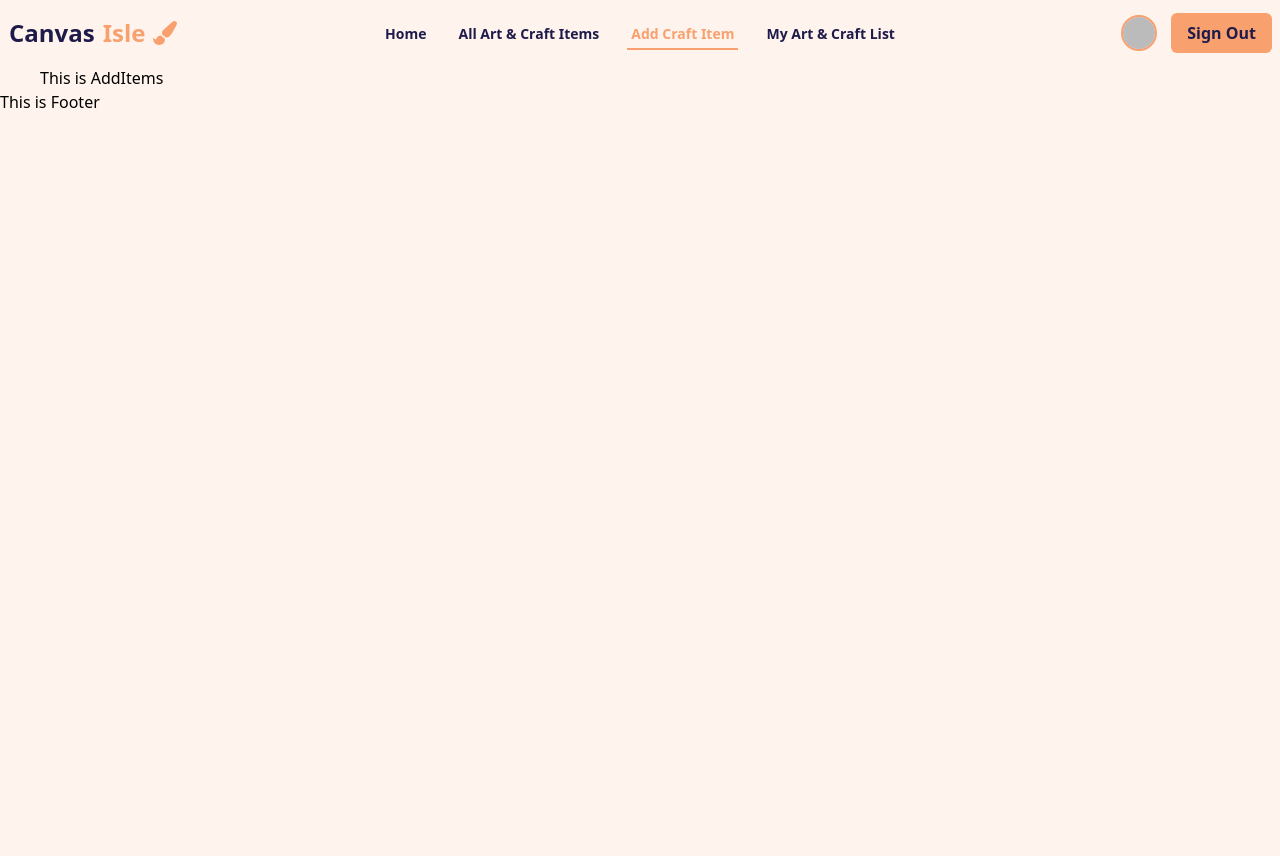
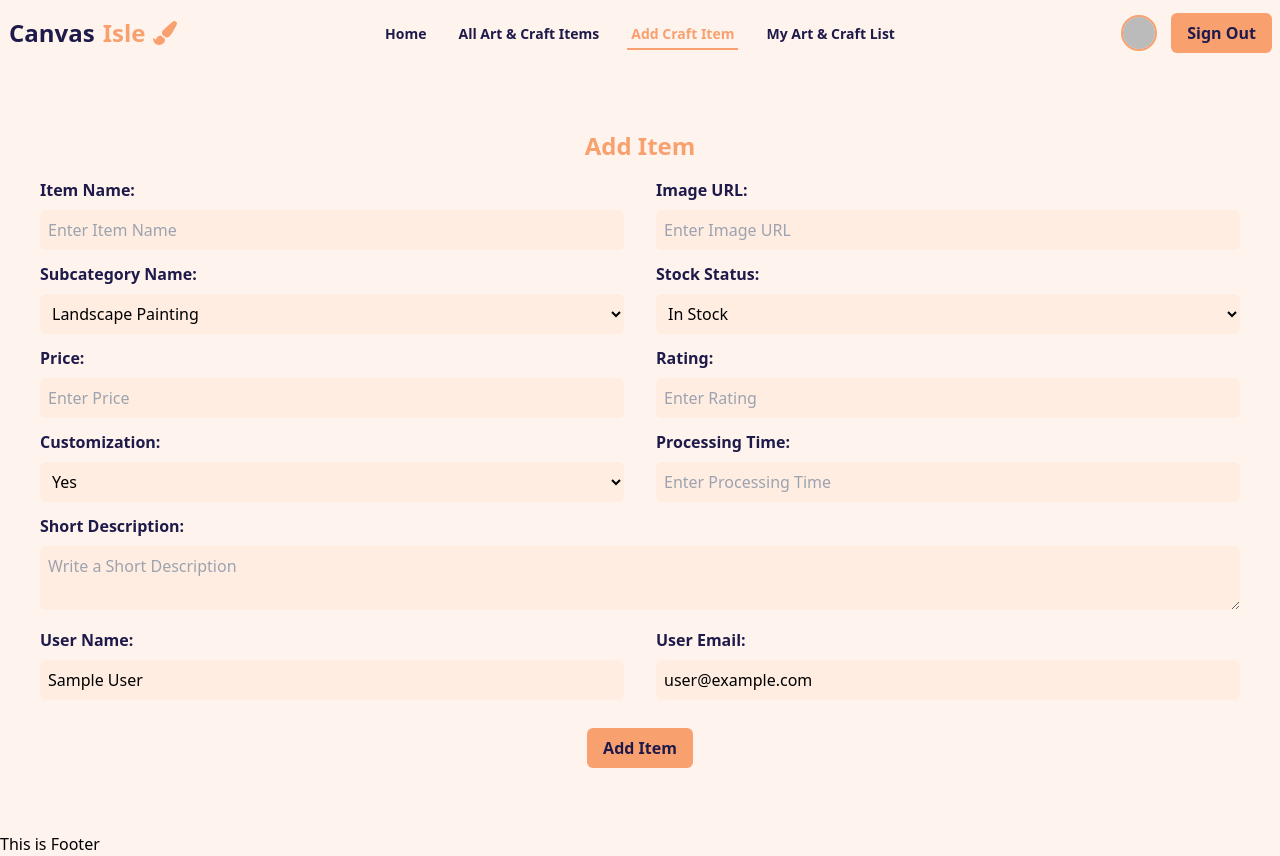
Before and after one commit to md-maheen-billah/Assignment-10-client-side, a React (Vite) app: page /additems in a window 1280 px wide. Before the commit the page ends 800 px from the top, so only its background shows below. Built offline with nearby package versions, Linux system fonts and the light colour scheme; no server answers; sample sign-in values are in the browser's storage.

Commit message:
added form to the add craft item section

```diff
--- a/src/Pages/AddItems/AddItems.jsx
+++ b/src/Pages/AddItems/AddItems.jsx
@@ -1,7 +1,235 @@
+import { useContext } from "react";
+import { AuthContext } from "../../AuthProvider/AuthProvider";
+
 const AddItems = () => {
+  const { user } = useContext(AuthContext);
+  const handleAddItem = (e) => {
+    e.preventDefault();
+    const form = e.target;
+    const image = form.image.value;
+    const item_name = form.item_name.value;
+    const subcategory_Name = form.subcategory_Name.value;
+    const description = form.description.value;
+    const price = form.price.value;
+    const rating = form.rating.value;
+    const customization = form.customization.value;
+    const processing_time = form.processing_time.value;
+    const stockStatus = form.stockStatus.value;
+
+    const newItem = {
+      image,
+      item_name,
+      subcategory_Name,
+      description,
+      price,
+      rating,
+      customization,
+      processing_time,
+      stockStatus,
+    };
+
+    console.log(newItem);
+  };
+
   return (
-    <div>
-      <h2>This is AddItems</h2>
+    <div className="mt-4 mb-8 lg:my-16 ">
+      <h2 className="text-center text-2xl font-bold text-[#f9a06f] animate__animated animate__headShake  animate__slow animate__infinite">
+        Add Item
+      </h2>
+      <form onSubmit={handleAddItem} className="mt-4 space-y-3">
+        <div className="flex gap-8">
+          <div className="w-1/2">
+            <label className="text-[#1e1b4b] font-semibold" htmlFor="item_name">
+              Item Name:
+            </label>
+            <input
+              className="mt-2  p-2 rounded-md w-full bg-[#ffede2]"
+              type="text"
+              id="item_name"
+              name="item_name"
+              required
+              placeholder="Enter Item Name"
+            />
+          </div>
+          <div className="w-1/2">
+            <label className="text-[#1e1b4b] font-semibold" htmlFor="image">
+              Image URL:
+            </label>
+            <input
+              className="mt-2  p-2 rounded-md w-full bg-[#ffede2]"
+              type="text"
+              id="image"
+              name="image"
+              required
+              placeholder="Enter Image URL"
+            />
+          </div>
+        </div>
+        <div className="flex gap-8">
+          <div className="w-1/2">
+            <label
+              className="text-[#1e1b4b] font-semibold"
+              htmlFor="subcategory_Name"
+            >
+              Subcategory Name:
+            </label>
+            <select
+              className="mt-2  p-2 rounded-md w-full bg-[#ffede2]"
+              id="subcategory_Name"
+              name="subcategory_Name"
+              placeholder="Select Subcategory"
+              required
+            >
+              <option value="Landscape Painting">Landscape Painting</option>
+              <option value="Portrait Drawing">Portrait Drawing</option>
+              <option value="Watercolour Painting">
+                Watercolour Painting:
+              </option>
+              <option value="Oil Painting">Oil Painting</option>
+              <option value="Charcoal Sketching">Charcoal Sketching</option>
+              <option value="Cartoon Drawing">Cartoon Drawing</option>
+            </select>
+          </div>
+          <div className="w-1/2">
+            <label
+              className="text-[#1e1b4b] font-semibold"
+              htmlFor="stockStatus"
+            >
+              Stock Status:
+            </label>
+            <select
+              className="mt-2  p-2 rounded-md w-full bg-[#ffede2]"
+              id="stockStatus"
+              name="stockStatus"
+              placeholder="Select Stock"
+              required
+            >
+              <option value="In Stock">In Stock</option>
+              <option value="Made to Order">Made to Order</option>
+            </select>
+          </div>
+        </div>
+        <div className="flex gap-8">
+          <div className="w-1/2">
+            <label className="text-[#1e1b4b] font-semibold" htmlFor="price">
+              Price:
+            </label>
+            <input
+              className="mt-2  p-2 rounded-md w-full bg-[#ffede2]"
+              type="text"
+              id="price"
+              name="price"
+              required
+              placeholder="Enter Price"
+            />
+          </div>
+          <div className="w-1/2">
+            <label className="text-[#1e1b4b] font-semibold" htmlFor="rating">
+              Rating:
+            </label>
+            <input
+              className="mt-2  p-2 rounded-md w-full bg-[#ffede2]"
+              maxLength={5}
+              max={5}
+              min={0}
+              type="number"
+              placeholder="Enter Rating"
+              id="rating"
+              name="rating"
+            />
+          </div>
+        </div>
+        <div className="flex gap-8">
+          <div className="w-1/2">
+            <label
+              className="text-[#1e1b4b] font-semibold"
+              htmlFor="customization"
+            >
+              Customization:
+            </label>
+            <select
+              className="mt-2  p-2 rounded-md w-full bg-[#ffede2]"
+              id="customization"
+              name="customization"
+              placeholder="Select Customization"
+              required
+            >
+              <option value="Yes">Yes</option>
+              <option value="No">No</option>
+            </select>
+          </div>
+          <div className="w-1/2">
+            <label
+              className="text-[#1e1b4b] font-semibold"
+              htmlFor="processing_time"
+            >
+              Processing Time:
+            </label>
+            <input
+              className="mt-2  p-2 rounded-md w-full bg-[#ffede2]"
+              type="number"
+              id="processing_time"
+              name="processing_time"
+              required
+              placeholder="Enter Processing Time"
+            />
+          </div>
+        </div>
+        <div className="">
+          <label className="text-[#1e1b4b] font-semibold" htmlFor="description">
+            Short Description:
+          </label>
+          <textarea
+            className="mt-2  p-2 rounded-md w-full bg-[#ffede2]"
+            type="text"
+            id="description"
+            name="description"
+            required
+            placeholder="Write a Short Description"
+          />
+        </div>
+        <div className="flex gap-8">
+          <div className="w-1/2">
+            <label className="text-[#1e1b4b] font-semibold" htmlFor="name">
+              User Name:
+            </label>
+            <input
+              className="mt-2  p-2 rounded-md w-full bg-[#ffede2]"
+              type="text"
+              id="name"
+              name="name"
+              required
+              readOnly
+              defaultValue={user.displayName}
+            />
+          </div>
+          <div className="w-1/2">
+            <label className="text-[#1e1b4b] font-semibold" htmlFor="email">
+              User Email:
+            </label>
+            <input
+              className="mt-2  p-2 rounded-md w-full bg-[#ffede2]"
+              type="email"
+              id="email"
+              name="email"
+              defaultValue={user.email}
+              readOnly
+              required
+              placeholder="Enter Image URL"
+            />
+          </div>
+        </div>
+        <div className="flex justify-center">
+          <button
+            type="submit"
+            className="font-bold mt-4 rounded-md px-4 py-2 bg-[#f9a06f] text-[#1e1b4b] relative overflow-hidden group z-10 hover:text-[#1e1b4b] duration-1000"
+          >
+            <span className="absolute bg-[#ffede2]  size-36 rounded-full group-hover:scale-100 scale-0 -z-10 -left-2 -top-10 group-hover:duration-500 duration-700 origin-center transform transition-all"></span>
+            <span className="absolute bg-[#fac0a1] size-36 -left-2 -top-10 rounded-full group-hover:scale-100 scale-0 -z-10 group-hover:duration-700 duration-500 origin-center transform transition-all"></span>
+            Add Item
+          </button>
+        </div>
+      </form>
     </div>
   );
 };
```
